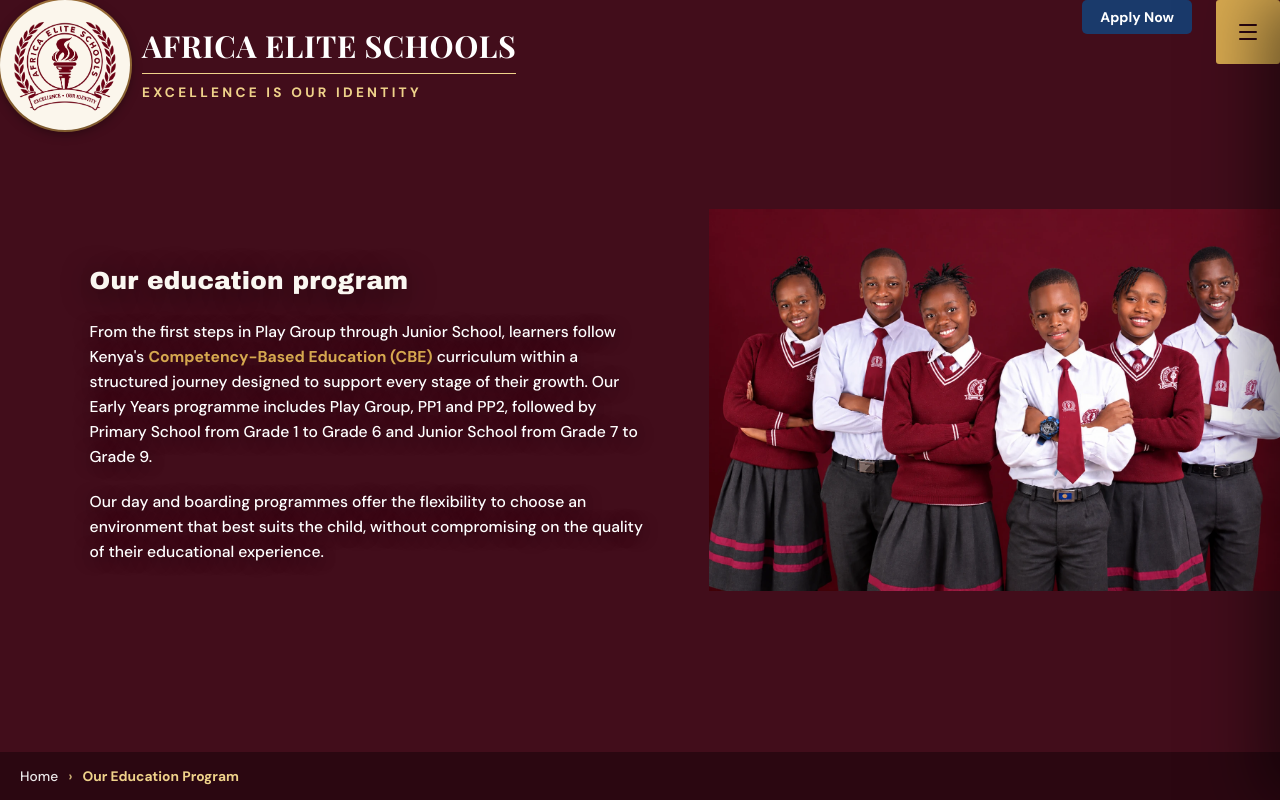
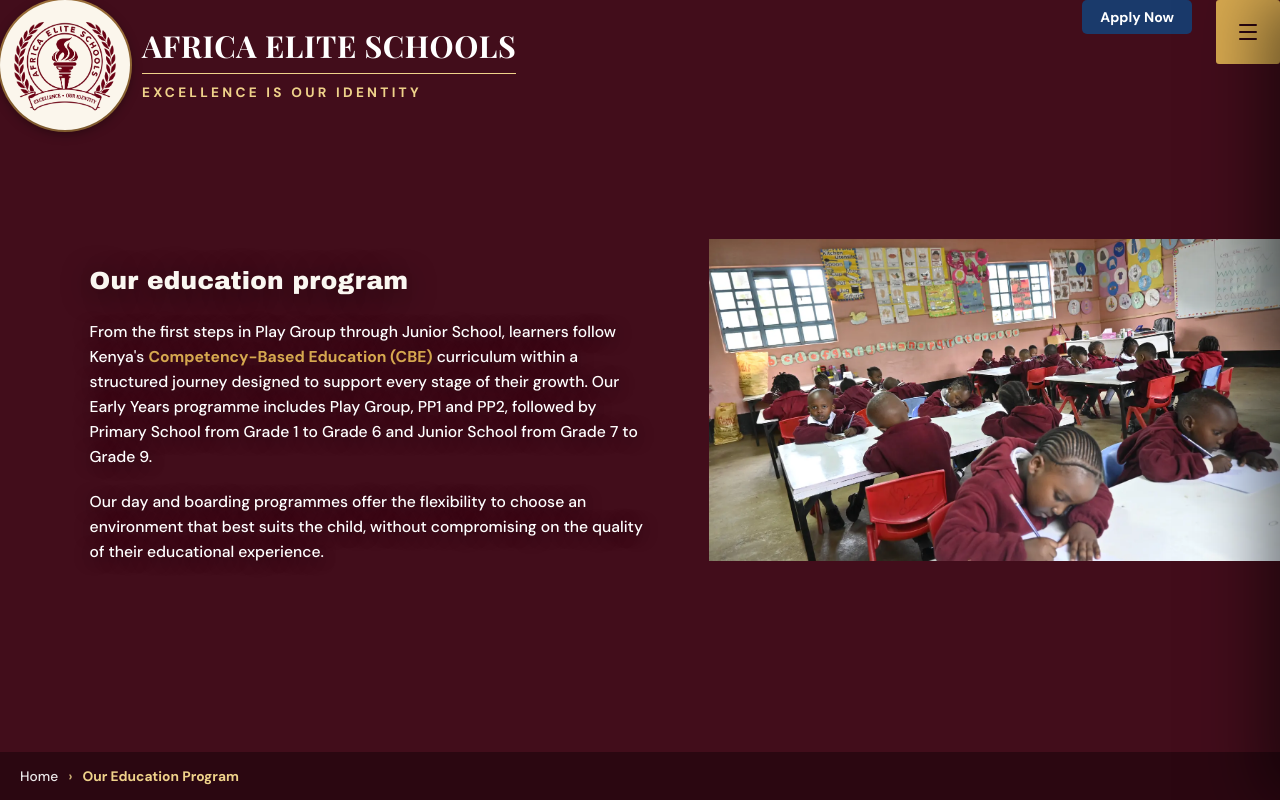
Before and after one commit to sambigitau-wq/AFRICAELITE, a React (Vite) app: page /education-program in a window 1280 px wide. Shown: the top 800 px of the page. Built offline with nearby package versions, Linux system fonts and the light colour scheme; a web font is replaced by a local one.

Commit message:
Add admission form with EmailJS

```diff
--- a/src/pages/EducationProgram.jsx
+++ b/src/pages/EducationProgram.jsx
@@ -38,7 +38,7 @@ function EducationProgram() {
           </div>
 
           <div className="page-hero-image">
-            <img src="/images/mainimagerefined.webp" alt="Africa Elite Schools" />
+            <img src="/images/academicprogram.webp" alt="Africa Elite Schools" />
           </div>
 
           <div className="page-hero-breadcrumb">
```
Also changed, not shown: public/images/academicprogram.webp (added).
